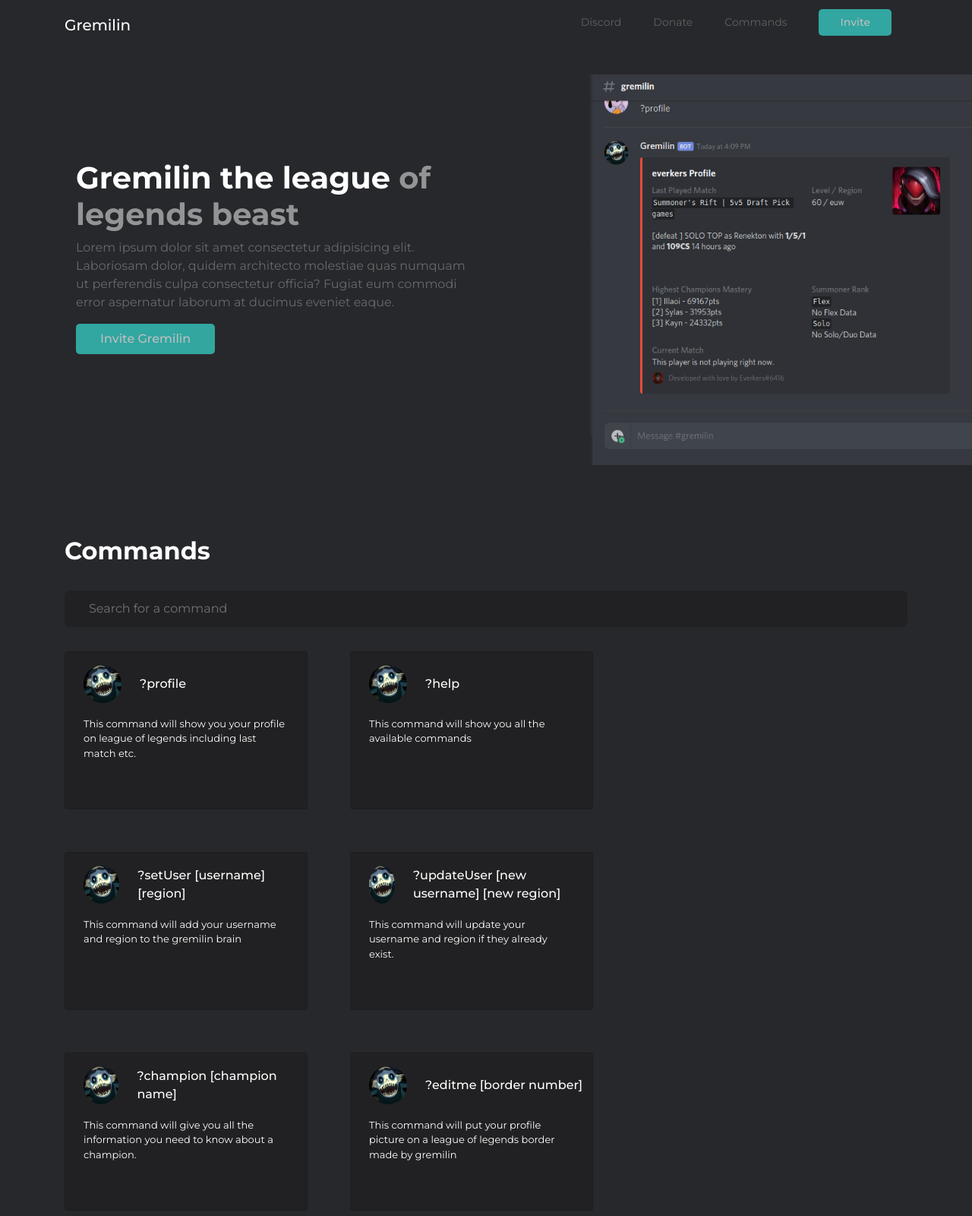
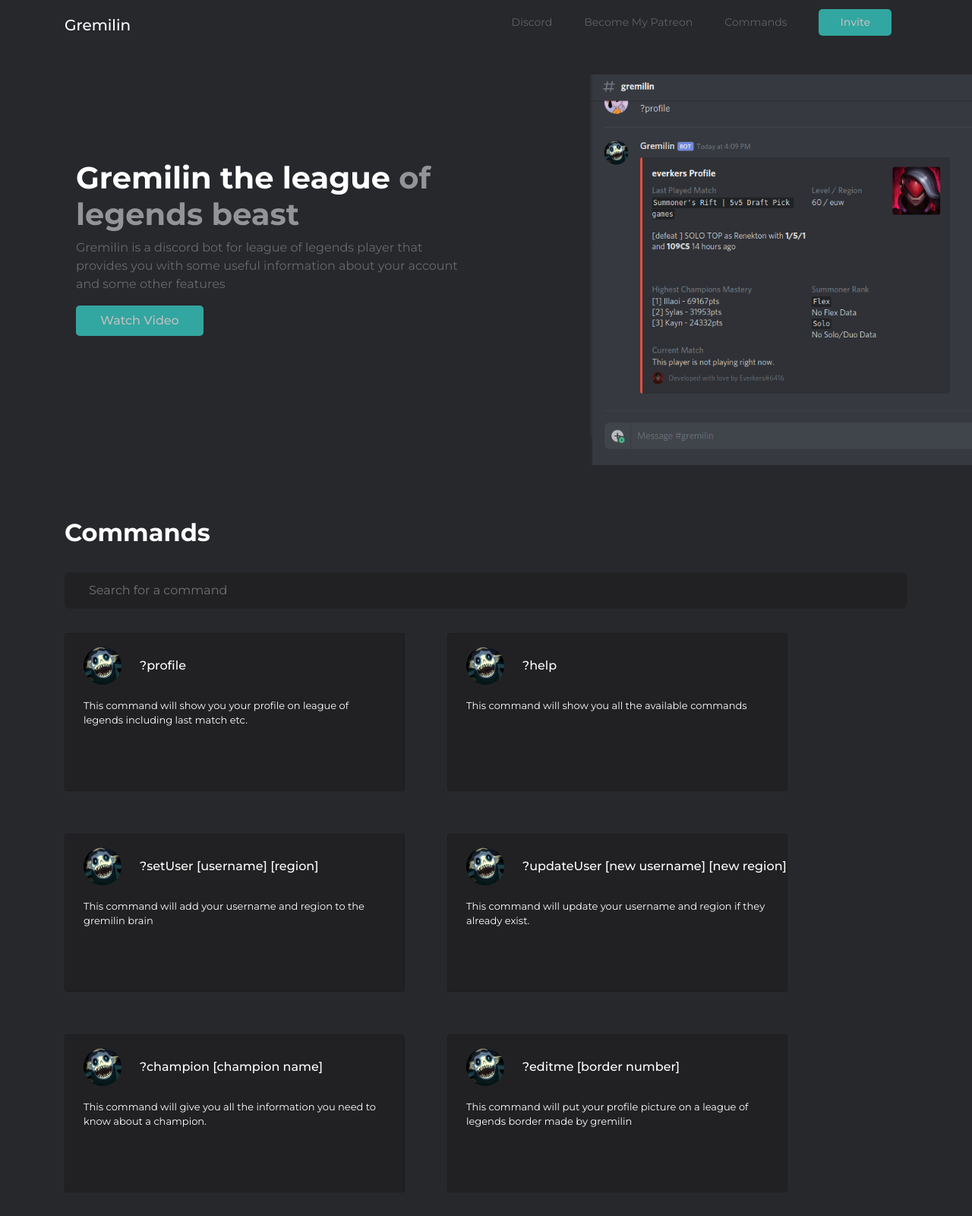
Before and after one commit to Everkers/Gremilin-website, a website: page index.html in a window 1280 px wide. Shown: the top 1600 px of the page at 76% size. Drawn offline with nearby package versions, Linux system fonts and the light colour scheme.

Commit message:
add links and fix search

```diff
--- a/index.html
+++ b/index.html
@@ -37,13 +37,13 @@
 					<div class="ml-auto">
 						<ul class="navbar-nav">
 							<li class="nav-item">
-								Discord
+								<a href="#discord">Discord</a>
 							</li>
 							<li class="nav-item">
-								Donate
+								<a href="https://www.patreon.com/everkers" target="_blank">Become My Patreon</a>
 							</li>
 							<li class="nav-item">
-								Commands
+								<a href="#commands">Commands</a>
 							</li>
 							<li class="nav-item">
 								<button class="button">Invite</button>
@@ -58,20 +58,17 @@
 				<div class="left_box col-12 col-lg-6">
 					<h1>Gremilin the league <span> of legends beast</span></h1>
 					<p>
-						Lorem ipsum dolor sit amet consectetur adipisicing elit. Laboriosam
-						dolor, quidem architecto molestiae quas numquam ut perferendis culpa
-						consectetur officia? Fugiat eum commodi error aspernatur laborum at
-						ducimus eveniet eaque.
+						Gremilin is a discord bot for league of legends player that provides you with some useful information about your account and some other features
 					</p>
 					<button class="button">
-						Invite Gremilin
+						Watch Video
 					</button>
 				</div>
 				<div class="right_box col-12 col-lg-6">
 					<img src="./src/images/discord.png" alt="" />
 				</div>
             </div>
-            <div class="commands">
+            <div id='commands' class="commands">
                 <div class="head">
                     <h2>Commands</h2>
                 </div>
@@ -86,7 +83,7 @@
 		<div class="container">
 			<h2 style="color:#fff;font-weight:600">Join Our Discord server</h2>
 		</div>
-		<div class="discord">
+		<div id='discord' class="discord">
 				<button class='button'>Join Now</button>
 			<div class="bg">
 				<div class="overlay"></div>
--- a/src/javascript/index.js
+++ b/src/javascript/index.js
@@ -52,14 +52,13 @@
 	$('#commands-container').empty()
 	timer = setTimeout(() => {
 		const value = elm.target.value
+		if (value.length <= 1) {
+			$('#commands-container').empty()
+			setAllCards()
+		} else {
 			commands.forEach(command => {
 				const { name, content } = command
 				const valg = new RegExp(value, 'gi')
-			console.log(value.length)
-			if (value.length <= 1) {
-				$('#commands-container').empty()
-				setAllCards()
-			}
 				if (content.match(valg) || name.match(valg)) {
 					const template = `
 					<div class="card">
@@ -80,6 +79,7 @@
 					$('#commands-container').append(template)
 				}
 			})
+		}
 	}, 1000)
 }
 function setAllCards() {
--- a/src/scss/_global.scss
+++ b/src/scss/_global.scss
@@ -5,6 +5,9 @@
 	background-color: $main !important;
 	font-family: 'Montserrat', sans-serif !important;
 	overflow-x: hidden;
+}
+html {
+	scroll-behavior: smooth;
 }
 button.button {
 	background-color: $buttons;
--- a/src/scss/main.scss
+++ b/src/scss/main.scss
@@ -7,6 +7,10 @@
 			ul li {
 				button {
 					margin-top: -2em;
+				}
+				a {
+					text-decoration: none;
+					color: inherit;
 				}
 				cursor: pointer;
 				color: rgb(97, 96, 96);
@@ -78,7 +82,7 @@
 			margin-right: 3.5em;
 			margin-bottom: 3.5em;
 			background-color: $second;
-			width: 20em;
+			width: 28em;
 			height: 13em;
 			color: #fff;
 			.content {
@@ -174,8 +178,14 @@
 	.container {
 		display: flex;
 		align-items: center;
+		flex-wrap: wrap;
+		justify-content: center;
+		text-align: center;
 		height: 100%;
 		div:last-child {
+			@media screen and (max-width: 511px) {
+				margin: 0 !important;
+			}
 			span:first-child {
 				font-weight: 600;
 			}
```
Also changed, not shown: src/css/main.css, 1 other file. Lines whose indentation alone changed are shown as unchanged.
